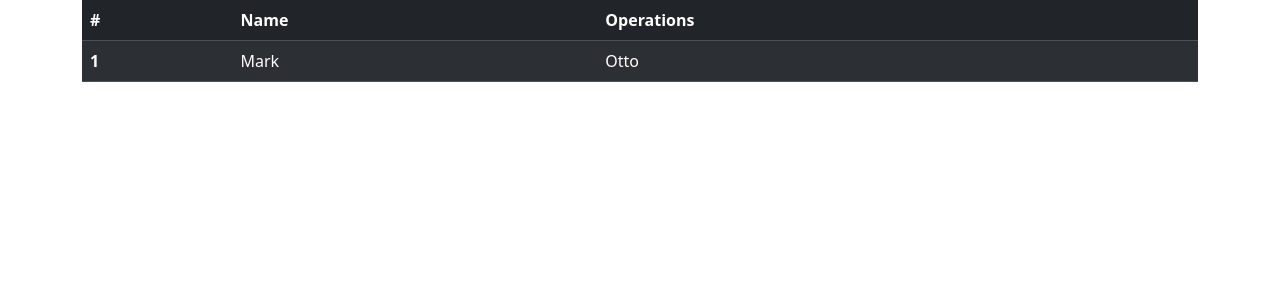
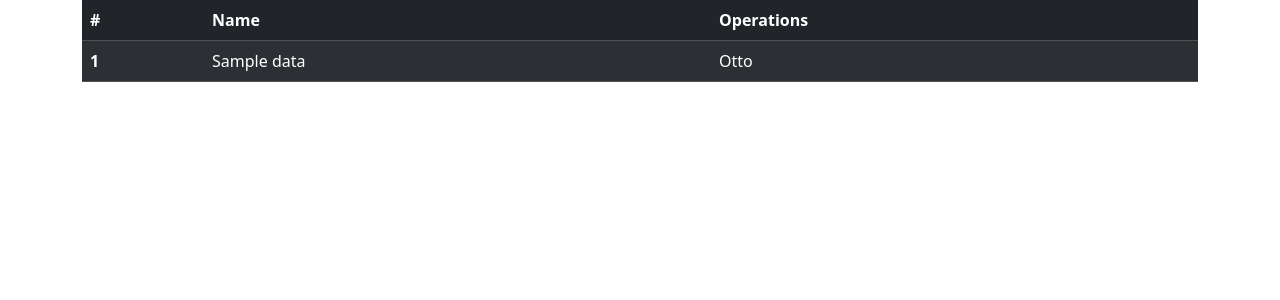
Before and after one commit to JEVizcaya/tiendamvc, a PHP site: template app/views/customer/home.php in a window 1280 px wide. Shown: the part 57-357 px from the top of the page. Run offline with PHP 8.4, Linux system fonts and the light colour scheme; the template is opened without the code that fills it: most values are stand-ins (such as "Sample title", 1, 10 or a date in 2020).

Commit message:
rellenar vista con clientes

```diff
--- a/app/views/customer/home.php
+++ b/app/views/customer/home.php
@@ -7,7 +7,9 @@
     <title>Customer</title>
     <link href="https://cdn.jsdelivr.net/npm/bootstrap@5.3.3/dist/css/bootstrap.min.css" rel="stylesheet"
         integrity="sha384-QWTKZyjpPEjISv5WaRU9OFeRpok6YctnYmDr5pNlyT2bRjXh0JMhjY6hW+ALEwIH" crossorigin="anonymous">
-        <link rel="stylesheet" href="https://cdnjs.cloudflare.com/ajax/libs/font-awesome/6.7.2/css/all.min.css" integrity="sha512-Evv84Mr4kqVGRNSgIGL/F/aIDqQb7xQ2vcrdIwxfjThSH8CSR7PBEakCr51Ck+w+/U6swU2Im1vVX0SVk9ABhg==" crossorigin="anonymous" referrerpolicy="no-referrer" />
+    <link rel="stylesheet" href="https://cdnjs.cloudflare.com/ajax/libs/font-awesome/6.7.2/css/all.min.css"
+        integrity="sha512-Evv84Mr4kqVGRNSgIGL/F/aIDqQb7xQ2vcrdIwxfjThSH8CSR7PBEakCr51Ck+w+/U6swU2Im1vVX0SVk9ABhg=="
+        crossorigin="anonymous" referrerpolicy="no-referrer" />
 </head>
 
 <body>
@@ -32,12 +34,16 @@
                 </tr>
             </thead>
             <tbody>
+
+                <?php foreach ($data as $key => $customer) { ?>
                     <tr>
-                    <th scope="row">1</th>
-                    <td>Mark</td>
+                        <th scope="row"><?=$customer->customer_id?></th>
+                        <td><?=$customer->name?></td>
                         <td>Otto</td>
 
                     </tr>
+                <?php } ?>
+
 
             </tbody>
         </table>
```
Lines whose indentation alone changed are shown as unchanged.
